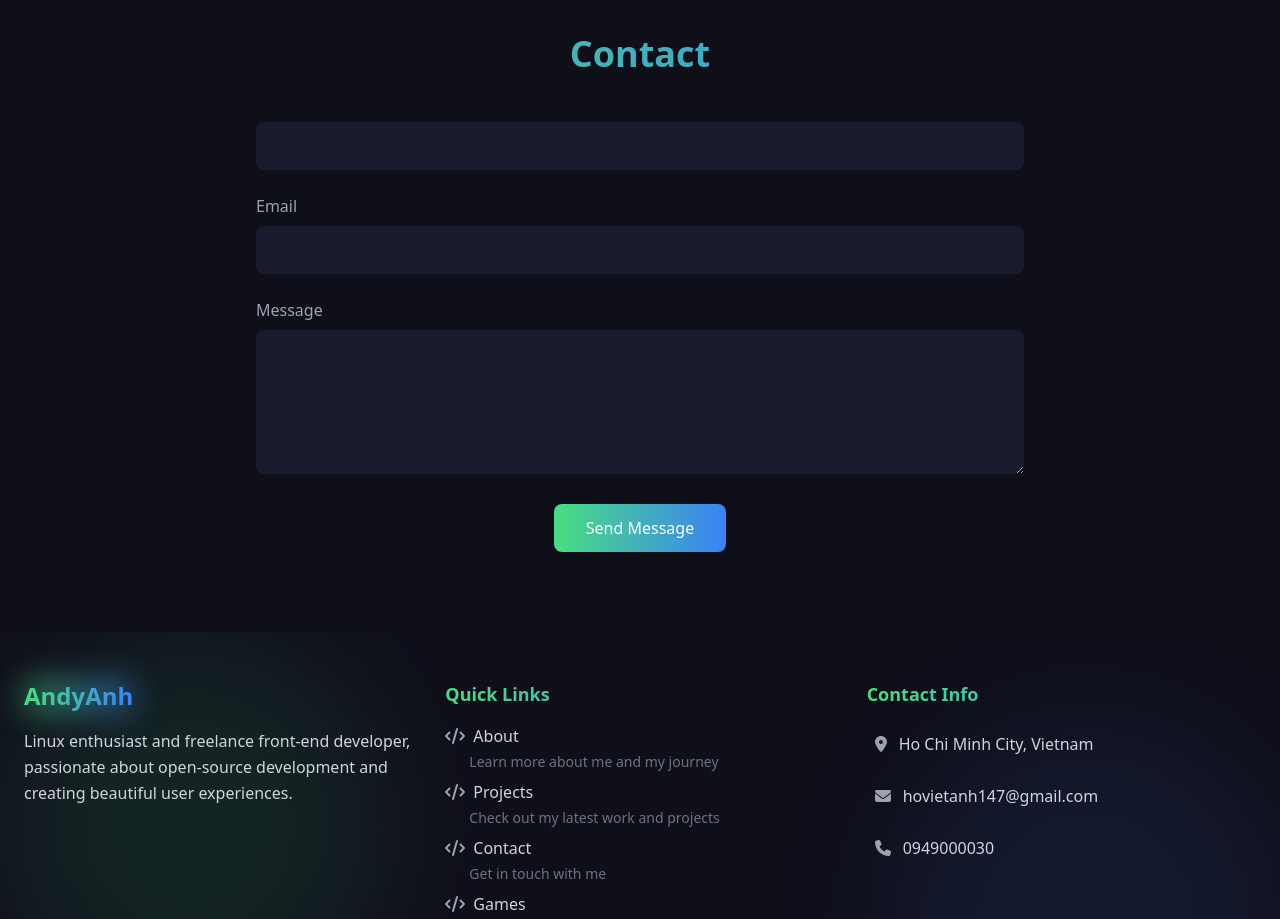
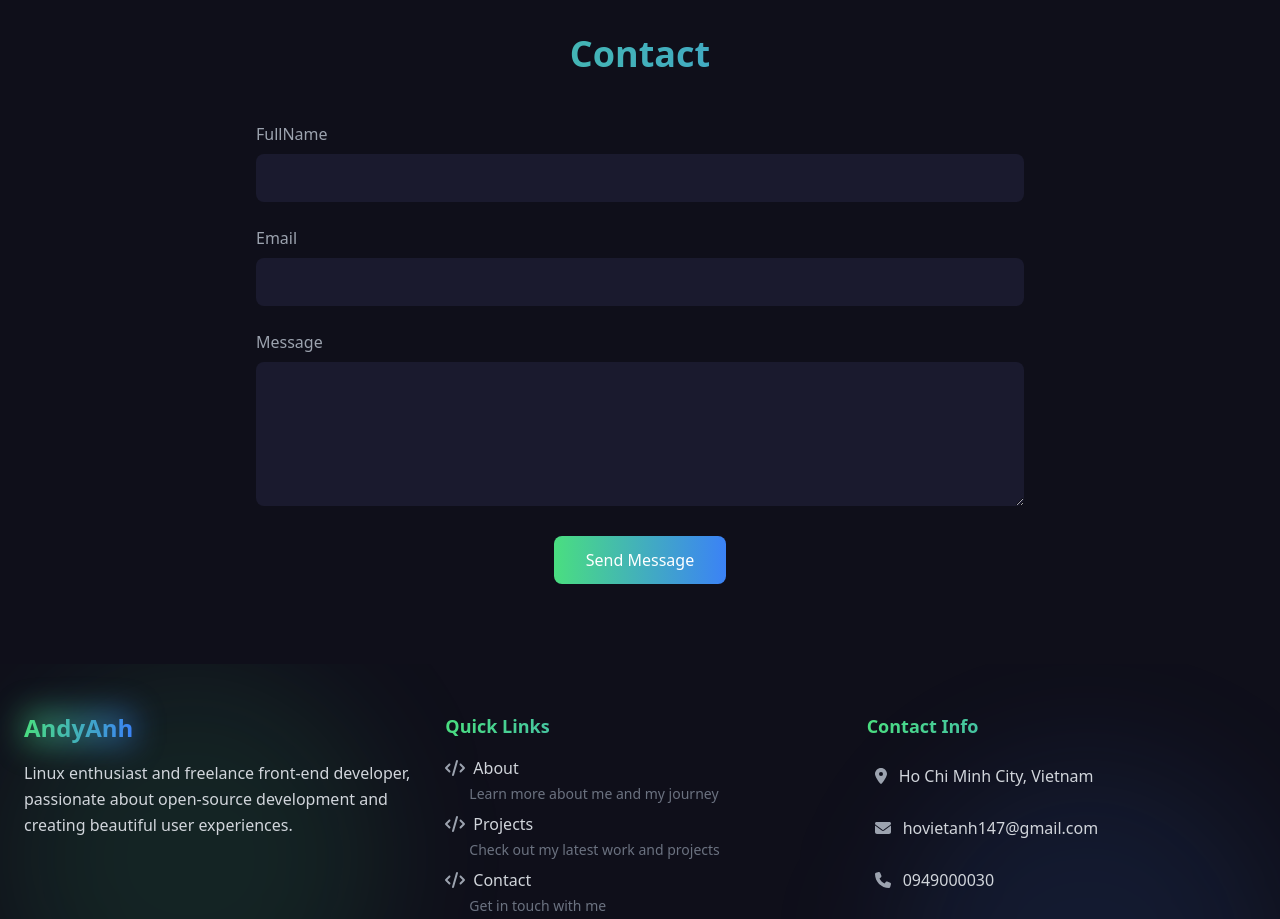
Before and after one commit to AndyAnh174/My-Portfolio, a React (Vite) app: page / in a window 1280 px wide. Shown: the part 3040-3959 px from the top of the page. Built offline with nearby package versions, Linux system fonts and the light colour scheme.

Commit message:
fix Contact dont have name

```diff
--- a/src/components/Contact.jsx
+++ b/src/components/Contact.jsx
@@ -62,7 +62,7 @@ const Contact = () => {
           <form onSubmit={handleSubmit} className="space-y-6">
             <div>
               <label htmlFor="name" className="block text-gray-400 mb-2">
-                {t.name}
+                {t.contactName}
               </label>
               <input
                 type="text"
--- a/src/context/LanguageContext.jsx
+++ b/src/context/LanguageContext.jsx
@@ -117,7 +117,7 @@ export const translations = {
 
     // Contact
     contactTitle: 'Contact',
-    contactName: 'Name',
+    contactName: 'FullName',
     email: 'Email',
     message: 'Message',
     send: 'Send Message',
```
